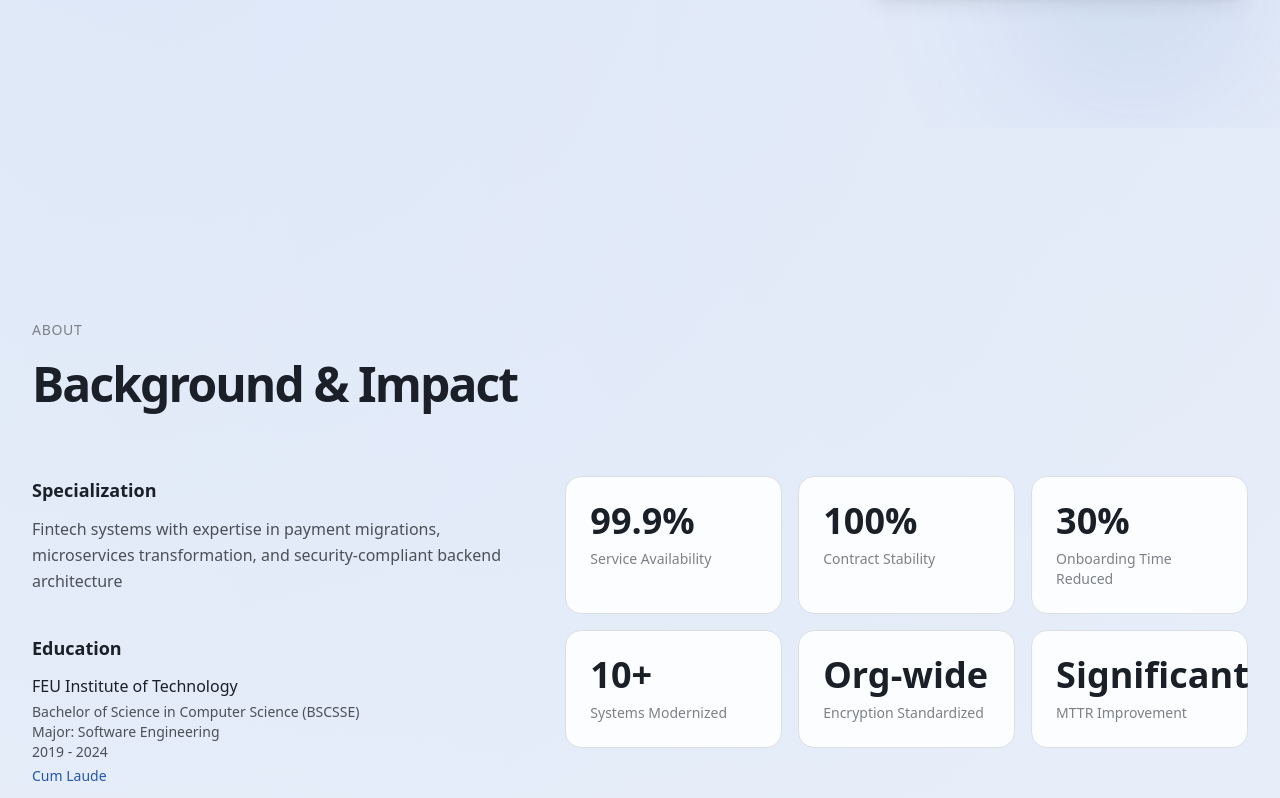
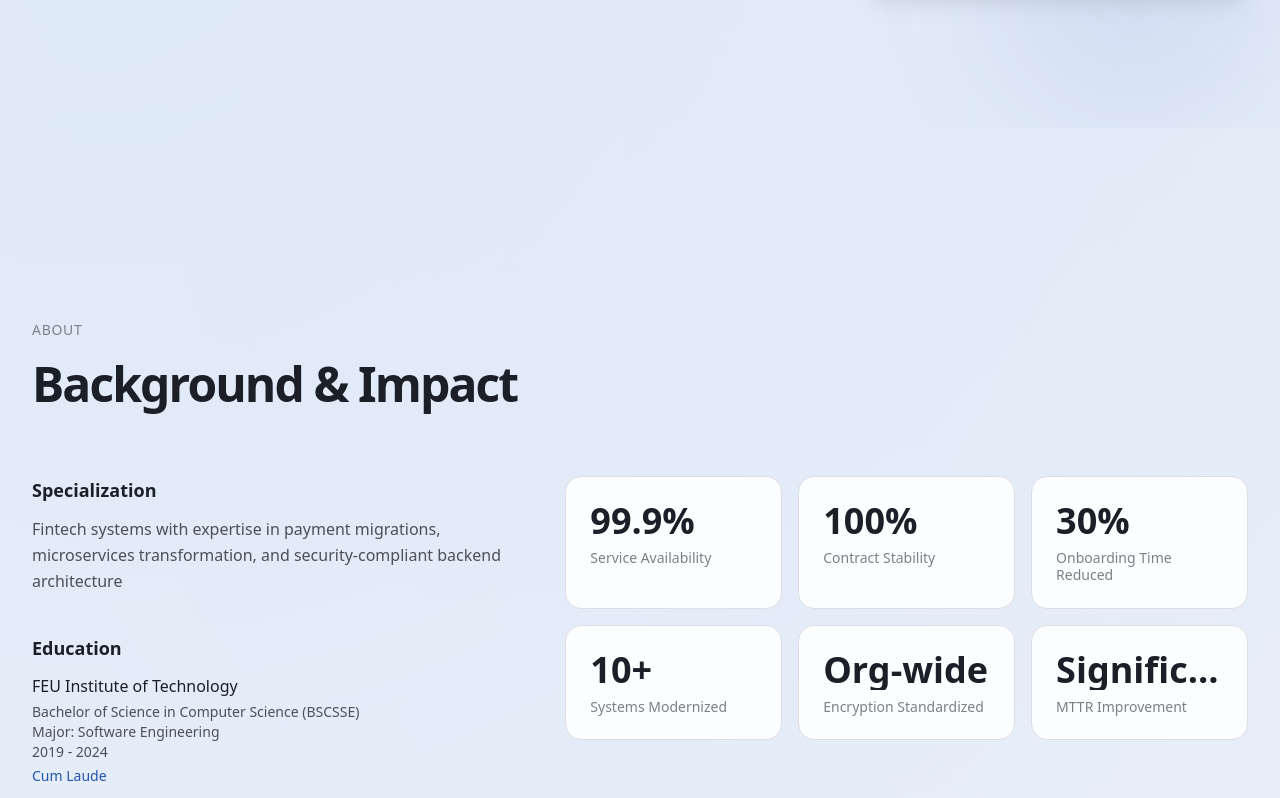
Before and after one commit to RedPandaren/james-portfolio, a Next.js app: page / in a window 1280 px wide. Shown: the part 1002-1800 px from the top of the page. Built offline with nearby package versions, Linux system fonts and the light colour scheme.

Commit message:
over flow fix

```diff
--- a/app/components/About.tsx
+++ b/app/components/About.tsx
@@ -5,7 +5,7 @@ export default function About() {
   const educationItem = education[0];
 
   return (
-    <section id="about" className="py-32 lg:py-48 px-8">
+    <section id="about" className="py-32 lg:py-48 px-4 sm:px-8 overflow-hidden">
       <div className="max-w-7xl mx-auto">
         {/* Section Label */}
         <ScrollReveal>
@@ -58,16 +58,16 @@ export default function About() {
 
           {/* Right Column: Achievements Grid */}
           <ScrollReveal className="lg:col-span-7" stagger>
-            <div className="grid grid-cols-2 sm:grid-cols-3 gap-4">
+            <div className="grid grid-cols-2 sm:grid-cols-3 gap-3 sm:gap-4">
               {achievements.map((achievement) => (
                 <div
                   key={achievement.key}
-                  className="bg-surface border border-border rounded-xl p-6 hover:shadow-lg hover:-translate-y-0.5 transition-all duration-300"
+                  className="bg-surface border border-border rounded-xl p-4 sm:p-6 hover:shadow-lg hover:-translate-y-0.5 transition-all duration-300 min-w-0"
                 >
-                  <div className="text-3xl lg:text-4xl font-bold text-text-primary mb-2">
+                  <div className="text-2xl sm:text-3xl lg:text-4xl font-bold text-text-primary mb-1 sm:mb-2 truncate">
                     {achievement.value}
                   </div>
-                  <div className="text-sm text-text-muted">
+                  <div className="text-xs sm:text-sm text-text-muted leading-tight">
                     {achievement.label}
                   </div>
                 </div>
```
